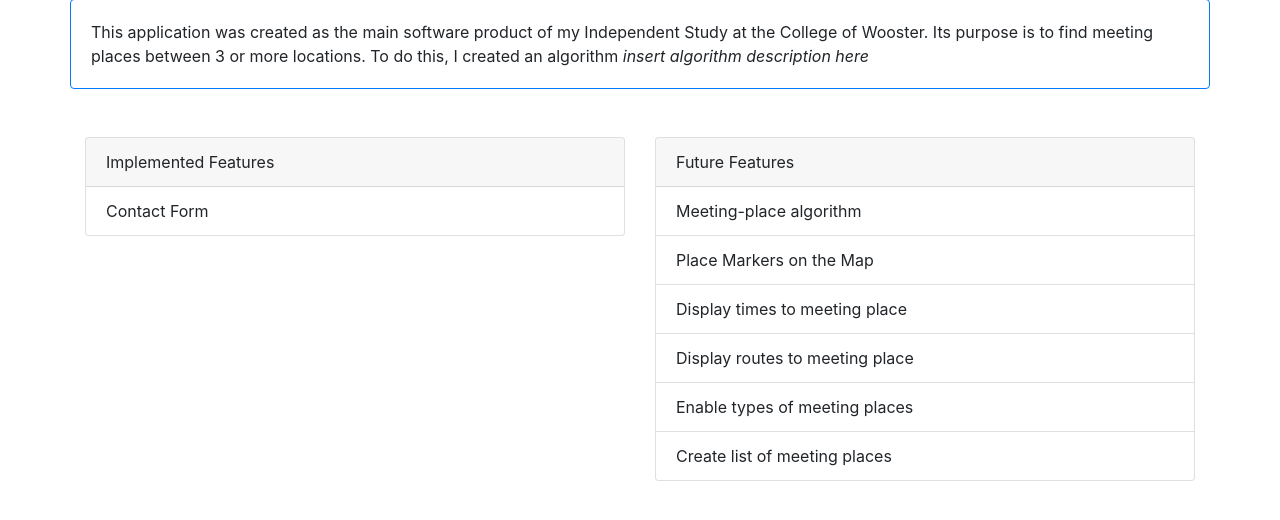
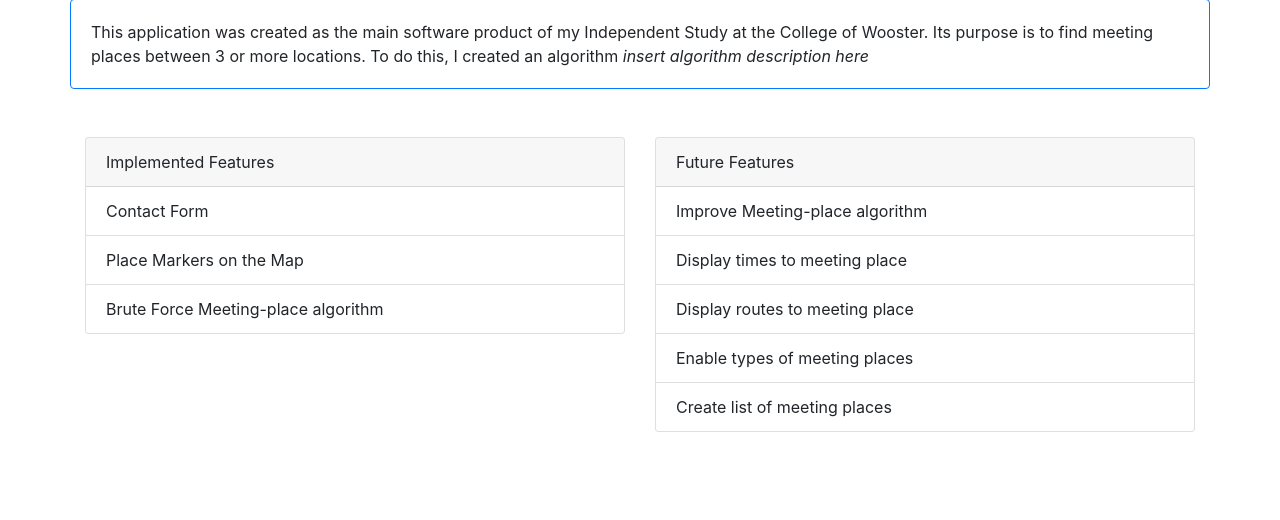
Before and after one commit to APettit98/Senior-IS, a Django app: page /about/ in a window 1280 px wide. Shown: the part 161-681 px from the top of the page. Run offline with Django 3.2, Linux system fonts and the light colour scheme; some libraries are stand-ins or nearby versions.

Commit message:
Updated about page

```diff
--- a/WebApplication/MeetingPlaceFinder/mpf/templates/mpf/about.html
+++ b/WebApplication/MeetingPlaceFinder/mpf/templates/mpf/about.html
@@ -21,6 +21,8 @@
             </div>
             <ul class="list-group list-group-flush">
                 <li class="list-group-item">Contact Form</li>
+                <li class="list-group-item">Place Markers on the Map</li>
+                <li class="list-group-item">Brute Force Meeting-place algorithm</li>
             </ul>
         </div>
     </div>
@@ -30,8 +32,7 @@
                 Future Features
             </div>
             <ul class="list-group list-group-flush">
-                <li class="list-group-item">Meeting-place algorithm</li>
-                <li class="list-group-item">Place Markers on the Map</li>
+                <li class="list-group-item">Improve Meeting-place algorithm</li>
                 <li class="list-group-item">Display times to meeting place</li>
                 <li class="list-group-item">Display routes to meeting place</li>
                 <li class="list-group-item">Enable types of meeting places</li>
```
